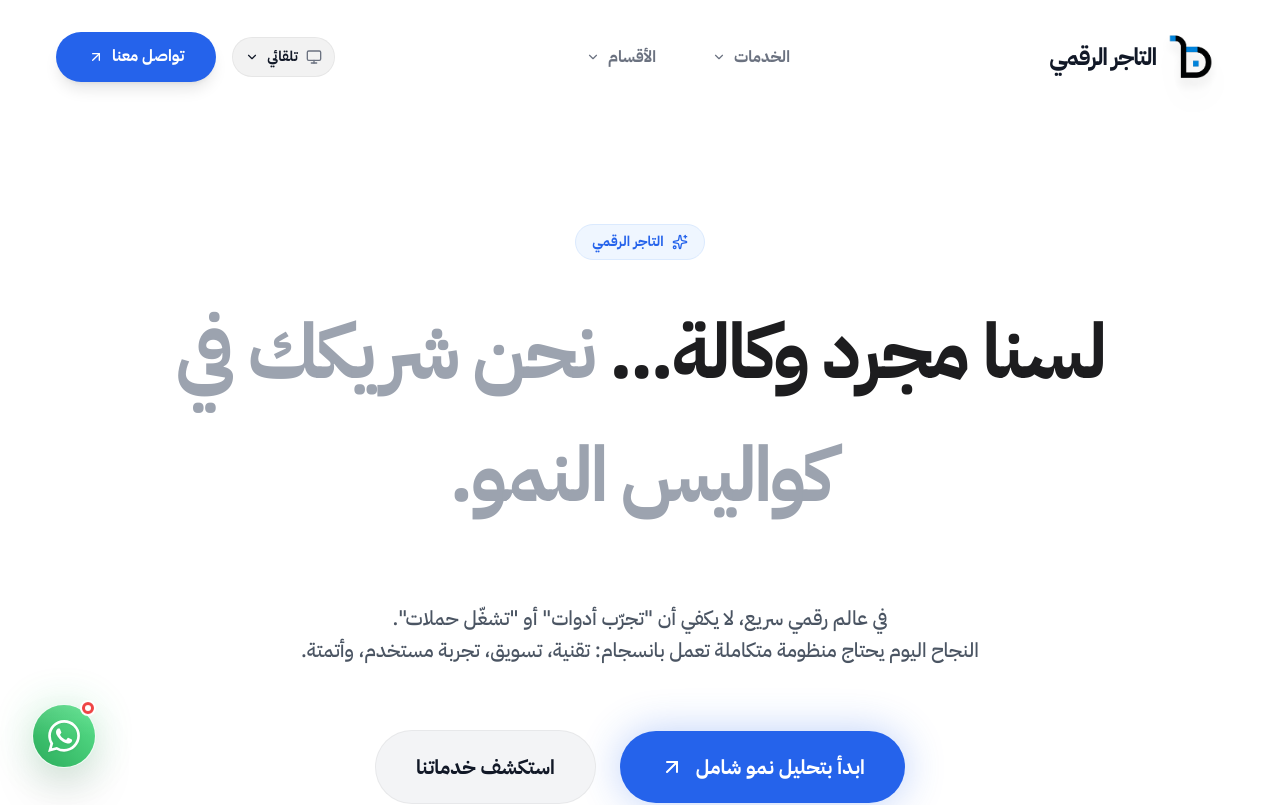
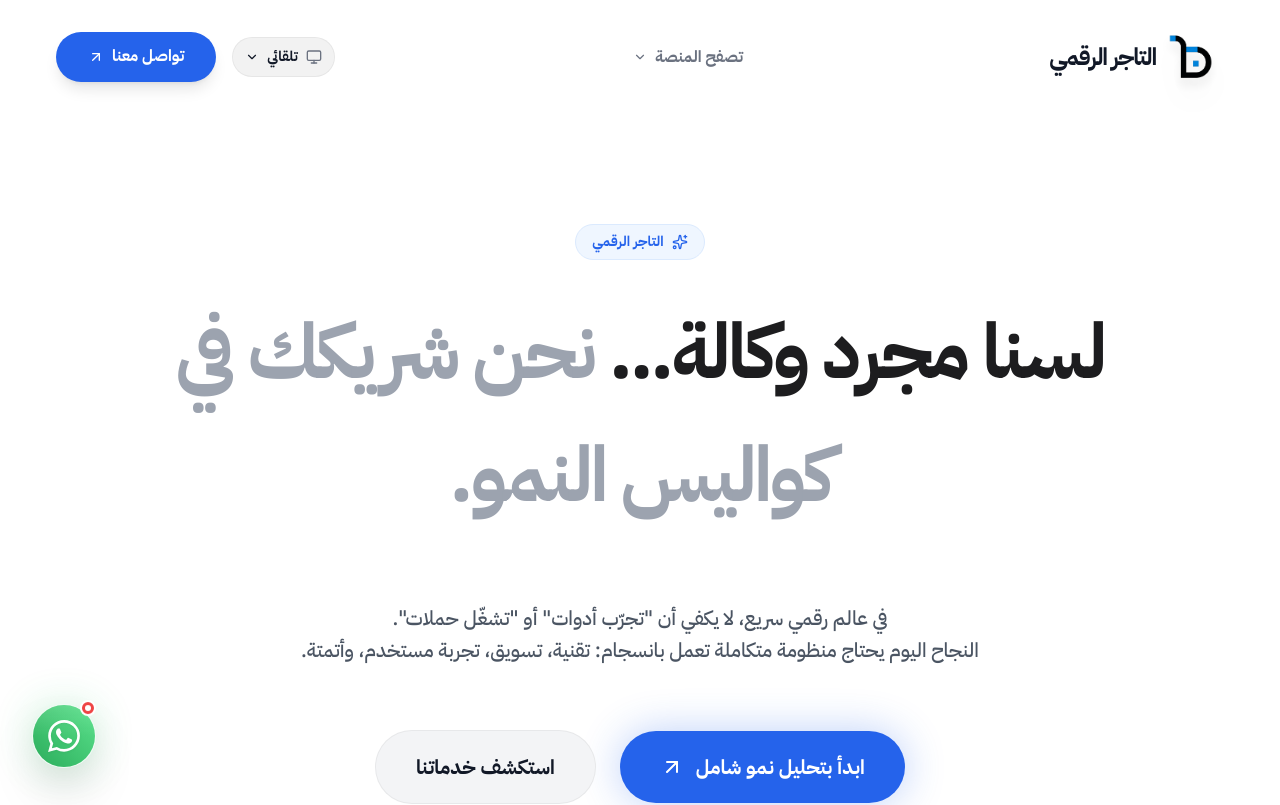
Before and after one commit to mohamedlahlah/asdwww, a React (Vite) app: page / in a window 1280 px wide. Shown: the top 805 px of the page. Built offline with nearby package versions, Linux system fonts and the light colour scheme.

Commit message:
Refactor Navbar: Merge Services and Sections into a single unified Mega Menu

```diff
--- a/components/Layout.tsx
+++ b/components/Layout.tsx
@@ -77,71 +77,77 @@ const Layout = ({ children }: { children: React.ReactNode }) => {
                 {/* Desktop Navigation Links - Centered when scrolled */}
                 <div className="hidden lg:flex items-center gap-2 xl:gap-4 bg-transparent">
 
-                    {/* Services Dropdown Trigger */}
+                    {/* Mega Menu Trigger */}
                     <div className="relative group/nav" ref={servicesRef}>
                         <button
                             onClick={() => { setServicesOpen(!servicesOpen); setSectionsOpen(false); }}
                             className={`relative px-5 py-2.5 rounded-full text-base font-black transition-all duration-300 flex items-center gap-2
-                            ${isServiceActive || servicesOpen ? 'bg-black/5 dark:bg-white/10 text-gray-900 dark:text-white' : 'text-gray-500 dark:text-gray-400 hover:text-gray-900 dark:hover:text-white hover:bg-black/5 dark:hover:bg-white/5'}`}
+                            ${isServiceActive || isSectionActive || servicesOpen ? 'bg-black/5 dark:bg-white/10 text-gray-900 dark:text-white' : 'text-gray-500 dark:text-gray-400 hover:text-gray-900 dark:hover:text-white hover:bg-black/5 dark:hover:bg-white/5'}`}
                         >
-                            الخدمات
+                            تصفح المنصة
                             <ChevronDown size={14} className={`transition-transform duration-300 ${servicesOpen ? 'rotate-180' : ''}`} />
                         </button>
 
-                        {/* Services Dropdown Menu */}
-                        <div className={`absolute top-full right-0 mt-4 w-[320px] bg-white dark:bg-[#0c0c0d] border border-black/5 dark:border-white/10 rounded-3xl shadow-2xl p-4 grid gap-1 transition-all duration-300 origin-top-right overflow-hidden ${servicesOpen ? 'opacity-100 scale-100 translate-y-0' : 'opacity-0 scale-95 -translate-y-4 pointer-events-none'}`}>
+                        {/* Mega Dropdown Menu */}
+                        <div className={`absolute top-full right-0 mt-4 w-[600px] bg-white dark:bg-[#0c0c0d] border border-black/5 dark:border-white/10 rounded-3xl shadow-2xl p-6 transition-all duration-300 origin-top-right overflow-hidden flex gap-8 ${servicesOpen ? 'opacity-100 scale-100 translate-y-0' : 'opacity-0 scale-95 -translate-y-4 pointer-events-none'}`}>
+
+                            {/* Column 1: Services */}
+                            <div className="flex-1">
+                                <h4 className="text-xs font-black text-gray-400 dark:text-gray-500 uppercase tracking-widest mb-4 px-2">الخدمات الرقمية</h4>
+                                <div className="grid gap-1">
                                     {services.map((s) => (
                                         <Link
                                             key={s.path}
                                             to={s.path}
                                             onClick={() => setServicesOpen(false)}
-                                    className="flex items-center gap-4 p-3 rounded-2xl hover:bg-gray-100 dark:hover:bg-white/5 transition-colors group"
+                                            className="flex items-center gap-4 p-3 rounded-2xl hover:bg-gray-50 dark:hover:bg-white/5 transition-colors group"
                                         >
-                                    <div className="w-10 h-10 rounded-xl bg-gray-50 dark:bg-white/5 flex items-center justify-center group-hover:scale-110 transition-transform duration-300 text-gray-400 group-hover:text-blue-500">
+                                            <div className="w-10 h-10 rounded-xl bg-blue-50 dark:bg-white/5 flex items-center justify-center group-hover:scale-110 transition-transform duration-300 text-blue-500 dark:text-gray-400 group-hover:text-blue-600 dark:group-hover:text-blue-500">
                                                 {s.icon}
                                             </div>
                                             <div className="flex flex-col text-start">
-                                        <span className="text-sm font-bold text-gray-900 dark:text-white group-hover:text-blue-500 transition-colors">{s.name}</span>
+                                                <span className="text-sm font-bold text-gray-900 dark:text-white group-hover:text-blue-600 dark:group-hover:text-blue-500 transition-colors">{s.name}</span>
                                             </div>
                                         </Link>
                                     ))}
                                     <div className="pt-2 mt-2 border-t border-gray-100 dark:border-white/5">
-                                <Link to="/services" className="flex items-center justify-center text-xs font-black text-gray-400 hover:text-blue-500 py-2 uppercase tracking-widest transition-colors">عرض الكل</Link>
+                                        <Link to="/services" onClick={() => setServicesOpen(false)} className="flex items-center justify-center text-xs font-black text-gray-400 hover:text-blue-600 dark:hover:text-blue-500 py-2 uppercase tracking-widest transition-colors">عرض كل الخدمات</Link>
                                     </div>
                                 </div>
                             </div>
 
-                    {/* Sections Dropdown Trigger */}
-                    <div className="relative group/nav" ref={sectionsRef}>
-                        <button
-                            onClick={() => { setSectionsOpen(!sectionsOpen); setServicesOpen(false); }}
-                            className={`relative px-5 py-2.5 rounded-full text-base font-black transition-all duration-300 flex items-center gap-2
-                            ${isSectionActive || sectionsOpen ? 'bg-black/5 dark:bg-white/10 text-gray-900 dark:text-white' : 'text-gray-500 dark:text-gray-400 hover:text-gray-900 dark:hover:text-white hover:bg-black/5 dark:hover:bg-white/5'}`}
-                        >
-                            الأقسام
-                            <ChevronDown size={14} className={`transition-transform duration-300 ${sectionsOpen ? 'rotate-180' : ''}`} />
-                        </button>
-
-                        {/* Sections Dropdown Menu */}
-                        <div className={`absolute top-full right-0 mt-4 w-[280px] bg-white dark:bg-[#0c0c0d] border border-black/5 dark:border-white/10 rounded-3xl shadow-2xl p-4 grid gap-1 transition-all duration-300 origin-top-right overflow-hidden ${sectionsOpen ? 'opacity-100 scale-100 translate-y-0' : 'opacity-0 scale-95 -translate-y-4 pointer-events-none'}`}>
+                            {/* Column 2: Sections */}
+                            <div className="flex-1 border-r border-gray-100 dark:border-white/5 pr-8">
+                                <h4 className="text-xs font-black text-gray-400 dark:text-gray-500 uppercase tracking-widest mb-4 px-2">الشركة</h4>
+                                <div className="grid gap-1">
                                     {sections.map((s) => (
                                         <Link
                                             key={s.path}
                                             to={s.path}
-                                    onClick={() => setSectionsOpen(false)}
-                                    className="flex items-center gap-4 p-3 rounded-2xl hover:bg-gray-100 dark:hover:bg-white/5 transition-colors group"
+                                            onClick={() => setServicesOpen(false)}
+                                            className="flex items-center gap-4 p-3 rounded-2xl hover:bg-gray-50 dark:hover:bg-white/5 transition-colors group"
                                         >
-                                    <div className="w-10 h-10 rounded-xl bg-gray-50 dark:bg-white/5 flex items-center justify-center group-hover:scale-110 transition-transform duration-300 text-gray-400 group-hover:text-blue-500">
+                                            <div className="w-10 h-10 rounded-xl bg-gray-50 dark:bg-white/5 flex items-center justify-center group-hover:scale-110 transition-transform duration-300 text-gray-500 dark:text-gray-400 group-hover:text-gray-900 dark:group-hover:text-white">
                                                 {s.icon}
                                             </div>
                                             <div className="flex flex-col text-start">
                                                 <div className="flex items-center gap-2">
-                                            <span className="text-sm font-bold text-gray-900 dark:text-white group-hover:text-blue-500 transition-colors">{s.name}</span>
-                                            {(s as any).badge && <span className="text-[10px] bg-blue-500/10 text-blue-500 px-2 py-0.5 rounded-full font-black animate-pulse">{(s as any).badge}</span>}
+                                                    <span className="text-sm font-bold text-gray-900 dark:text-white transition-colors">{s.name}</span>
+                                                    {(s as any).badge && <span className="text-[10px] bg-blue-500/10 text-blue-600 dark:text-blue-400 px-2 py-0.5 rounded-full font-black animate-pulse">{(s as any).badge}</span>}
                                                 </div>
                                             </div>
                                         </Link>
                                     ))}
+                                </div>
+
+                                {/* Quick Contact Block inside Mega Menu */}
+                                <div className="mt-6 p-4 rounded-2xl bg-blue-50 dark:bg-blue-500/10 border border-blue-100 dark:border-blue-500/20">
+                                    <p className="text-sm font-bold text-blue-900 dark:text-blue-100 mb-2">تحتاج مساعدة في مشروعك؟</p>
+                                    <Link to="/contact" onClick={() => setServicesOpen(false)} className="text-sm font-black text-blue-600 dark:text-blue-400 hover:underline flex items-center gap-1">
+                                        تواصل مع الخبراء <ArrowUpRight size={14} />
+                                    </Link>
+                                </div>
+                            </div>
                         </div>
                     </div>
                 </div>
```
Lines whose indentation alone changed are shown as unchanged.
